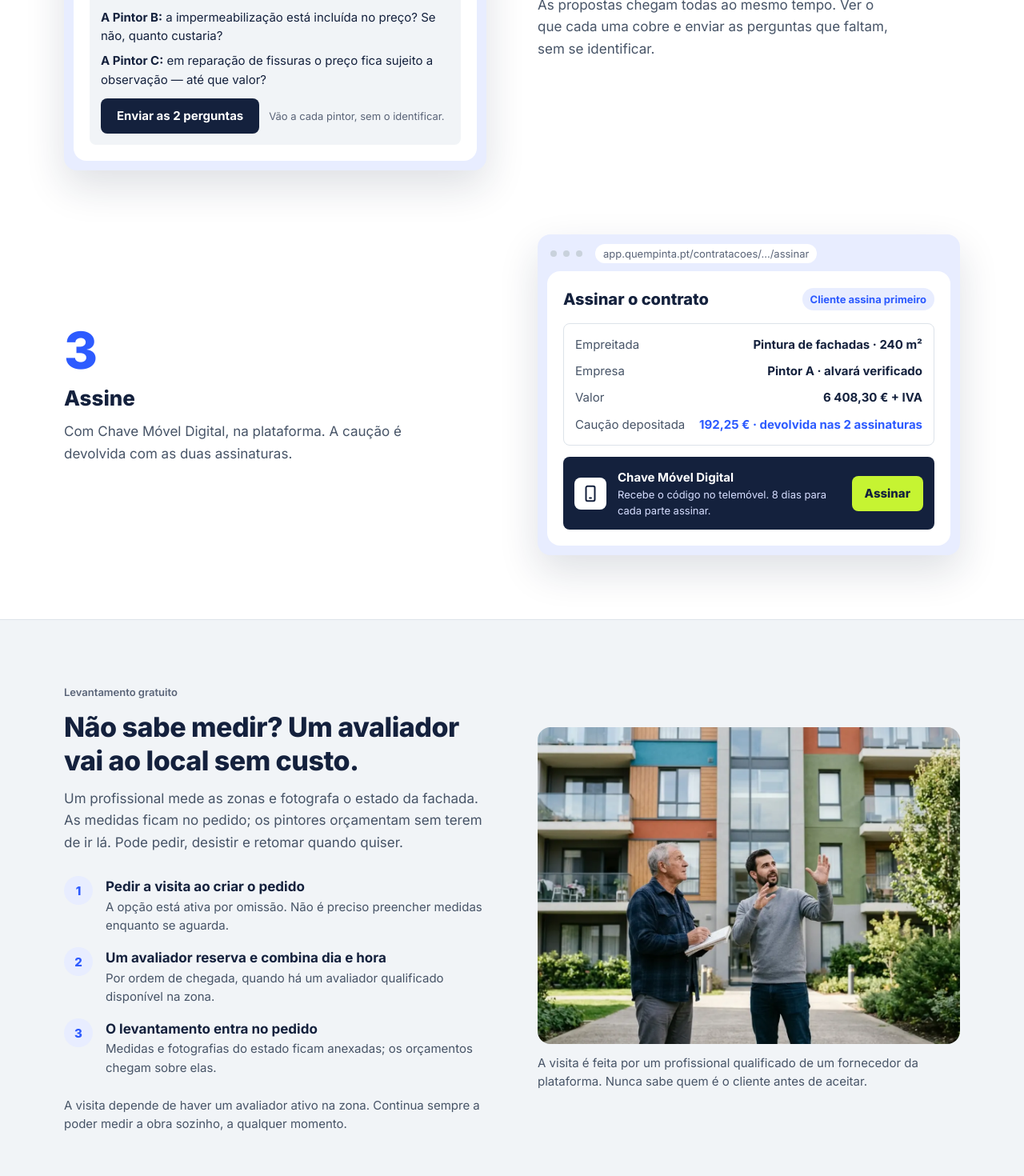
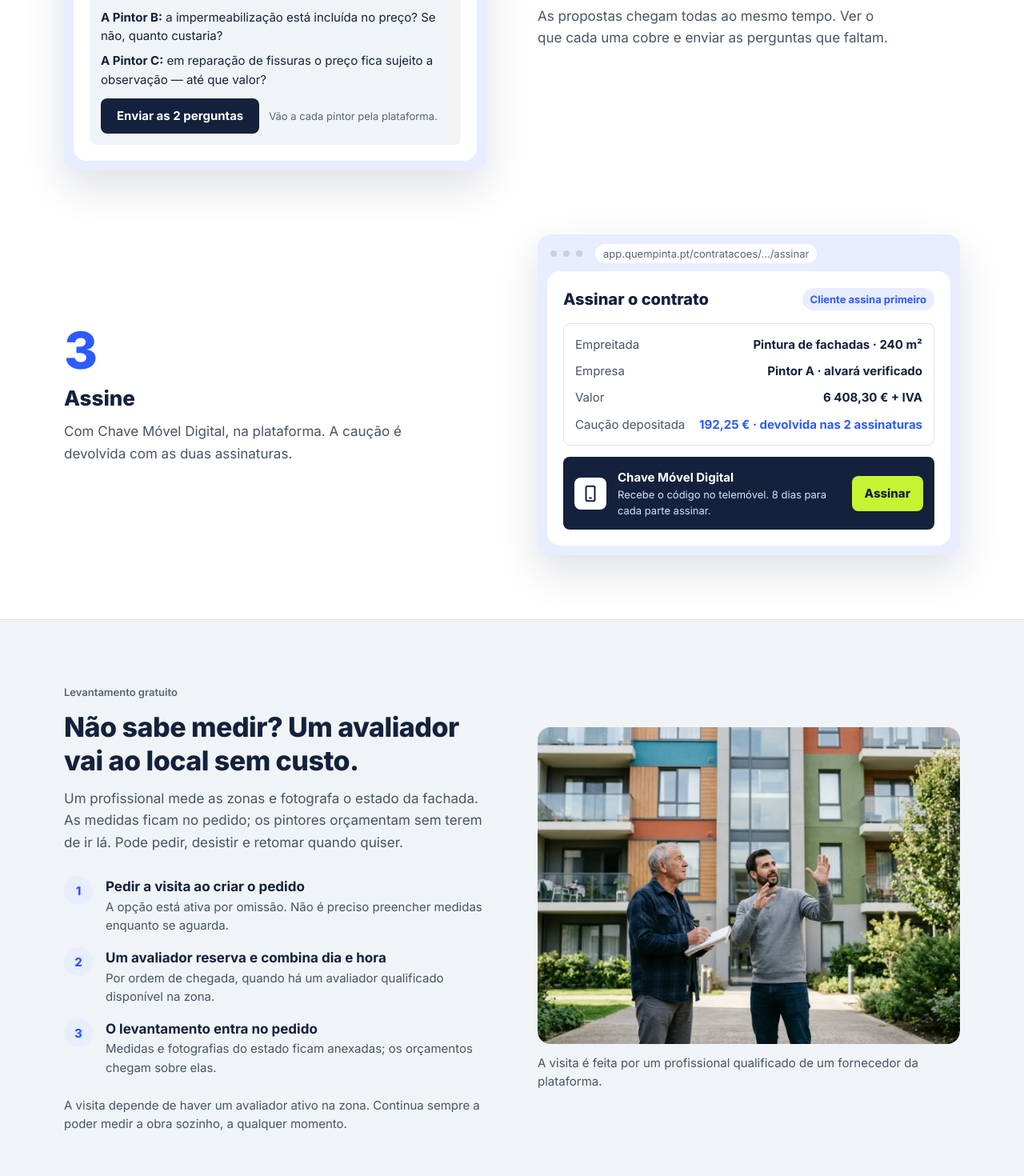
Before and after one commit to nunomarujo/paintit, a Next.js app: page / in a window 1280 px wide. Shown: the part 2300-3770 px from the top of the page at 80% size. Built offline with nearby package versions, Linux system fonts and the light colour scheme.

Commit message:
Página inicial: sem frases que vendem salvaguardas da plataforma como vantagem do utilizador
Co-Authored-By: Claude Fable 5.1 <noreply@anthropic.com>
Claude-Session: https://claude.ai/code/session_01NCY5SBnuWidUthsPHZJKr9

```diff
--- a/src/app/page.tsx
+++ b/src/app/page.tsx
@@ -79,7 +79,7 @@ const passos = [
   {
     n: '2',
     t: 'Compare',
-    d: 'As propostas chegam todas ao mesmo tempo. Ver o que cada uma cobre e enviar as perguntas que faltam, sem se identificar.',
+    d: 'As propostas chegam todas ao mesmo tempo. Ver o que cada uma cobre e enviar as perguntas que faltam.',
     ecra: <PassoComparar />,
   },
   {
@@ -172,8 +172,7 @@ export default function Home() {
               className="block aspect-[4/3] w-full rounded-2xl object-cover"
             />
             <figcaption className="mt-3 text-[15px] text-slate-600">
-              A visita é feita por um profissional qualificado de um fornecedor da plataforma. Nunca sabe quem é o
-              cliente antes de aceitar.
+              A visita é feita por um profissional qualificado de um fornecedor da plataforma.
             </figcaption>
           </figure>
           <div className="lg:order-1">
--- a/src/components/landing/PassosDemo.tsx
+++ b/src/components/landing/PassosDemo.tsx
@@ -111,7 +111,7 @@ export function PassoComparar() {
         </p>
         <div className="mt-1 flex flex-wrap items-center gap-3">
           <BotaoFalso>Enviar as 2 perguntas</BotaoFalso>
-          <span className="text-[13px] text-slate-500">Vão a cada pintor, sem o identificar.</span>
+          <span className="text-[13px] text-slate-500">Vão a cada pintor pela plataforma.</span>
         </div>
       </div>
     </Janela>
```
